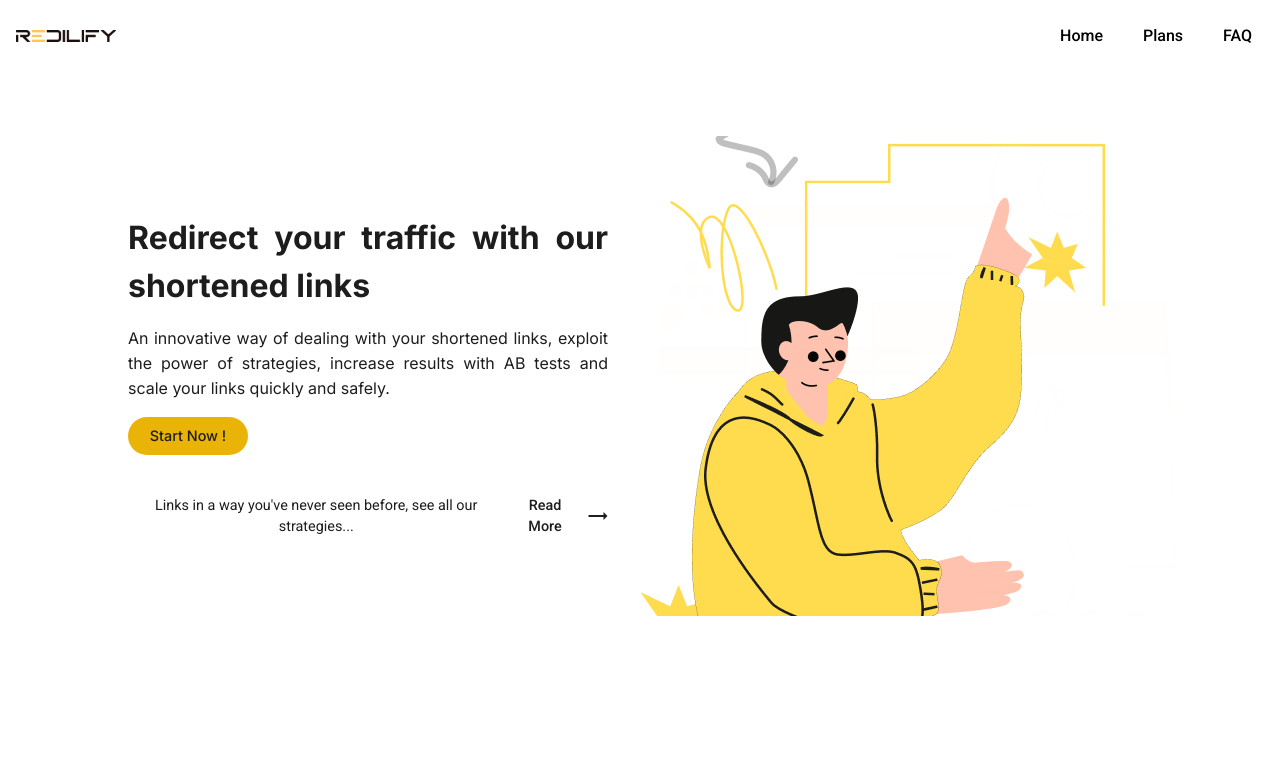
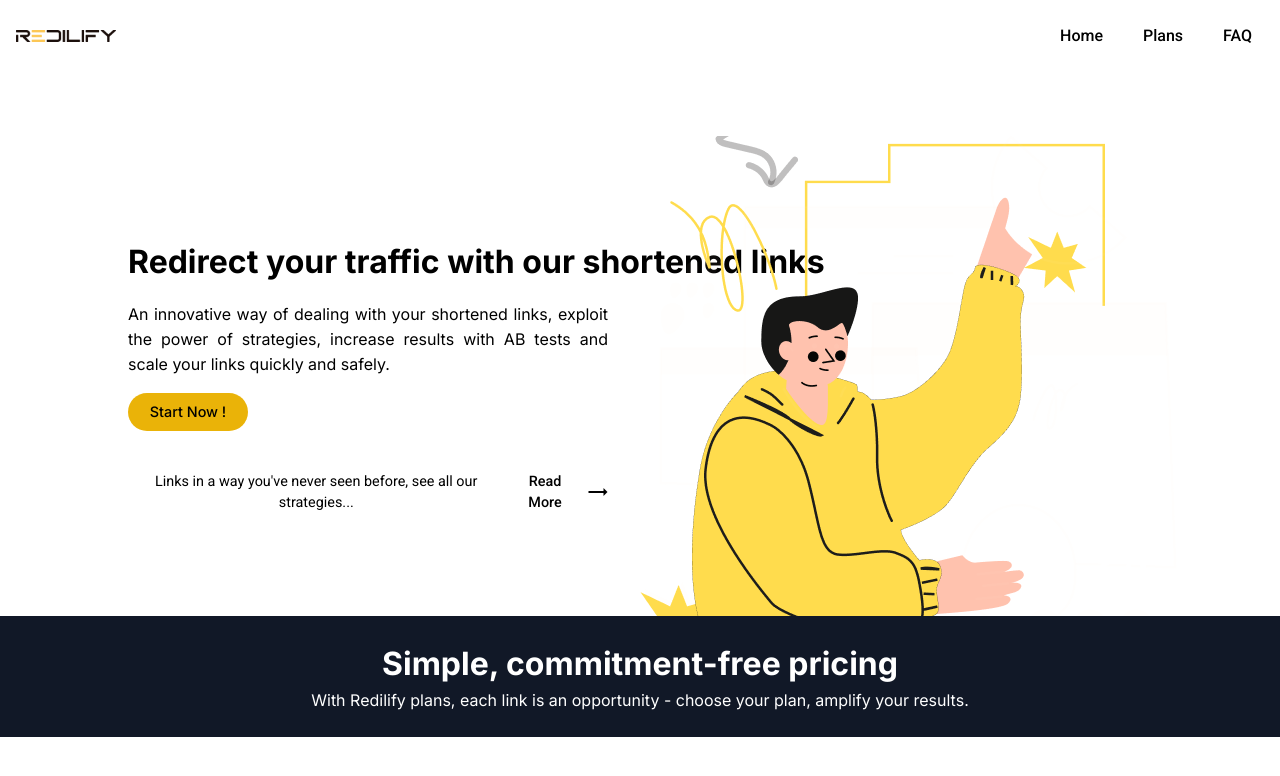
Before and after one commit to braydevkin/company-website-angular, an Angular app: page / in a window 1280 px wide. Shown: the top 776 px of the page. Built offline with nearby package versions, Linux system fonts and the light colour scheme.

Commit message:
feat: starting plans sections

```diff
--- /dev/null
+++ b/src/design/atoms/radio-button-options/radio-button-options.component.html
@@ -0,0 +1 @@
+<p>radio-button-options works!</p>
--- a/src/design/molecules/hero-action/hero-action.component.html
+++ b/src/design/molecules/hero-action/hero-action.component.html
@@ -1,8 +1,8 @@
-<section class="w-screen h-auto flex items-center p-4 md:px-24 md:pt-16">
+<section class="w-screen h-auto flex items-center md:px-24 md:pt-16">
   <div
     class="w-full flex flex-col items-start text-center md:text-justify space-y-4 md:w-1/2 px-8"
   >
-    <app-title [title]="actionTitle" [activateTypingAnimation]="false" />
+    <app-title [title]="actionTitle" [activateTypingAnimation]="true" />
     <app-subtitle [subtitle]="actionSubtitle" />
     <div class="w-full text-center md:text-start">
       <app-rounded-button [title]="actionButtonTitle" />
--- /dev/null
+++ b/src/design/organisms/plans-section/plans-section.component.html
@@ -0,0 +1,10 @@
+<section class="w-screen h-auto bg-black">
+  <div class="text-white text-center py-6 bg-gray-900 bg-opacity-100">
+    <app-title [title]="'Simple, commitment-free pricing'" />
+    <app-subtitle
+      [subtitle]="
+        'With Redilify plans, each link is an opportunity - choose your plan, amplify your results.'
+      "
+    />
+  </div>
+</section>
--- a/src/styles.css
+++ b/src/styles.css
@@ -8,7 +8,7 @@
     margin: 0;
     padding: 0;
     font-size: 16px;
-    color: #1d1d1d;
+
 }
 html, body { height: 100%; }
 body { margin: 0; font-family: Roboto, "Helvetica Neue", sans-serif; }
--- a/src/templates/home/home.component.html
+++ b/src/templates/home/home.component.html
@@ -1,2 +1,3 @@
 <app-header />
 <app-hero-section />
+<app-plans-section />
--- a/src/templates/home/home.component.ts
+++ b/src/templates/home/home.component.ts
@@ -1,11 +1,12 @@
 import { Component, OnInit } from '@angular/core';
 import { HeaderComponent } from '../../design/molecules/header/header.component';
 import { HeroSectionComponent } from '../../design/organisms/hero-section/hero-section.component';
+import { PlansSectionComponent } from '../../design/organisms/plans-section/plans-section.component';
 
 @Component({
   selector: 'home-template',
   standalone: true,
-  imports: [HeaderComponent, HeroSectionComponent],
+  imports: [HeaderComponent, HeroSectionComponent, PlansSectionComponent],
   templateUrl: './home.component.html',
 })
 export class HomeTemplate implements OnInit {
```
Also changed, not shown: src/design/atoms/radio-button-options/radio-button-options.component.ts (added, +12 -0 lines), src/design/organisms/plans-section/plans-section.component.ts (added, +11 -0 lines), src/design/atoms/radio-button-options/radio-button-options.component.css (added), 2 other files (tests, documents, lock files or other folders).
